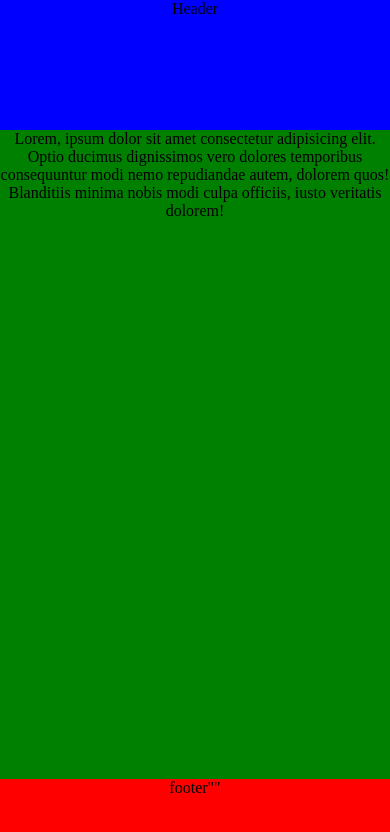
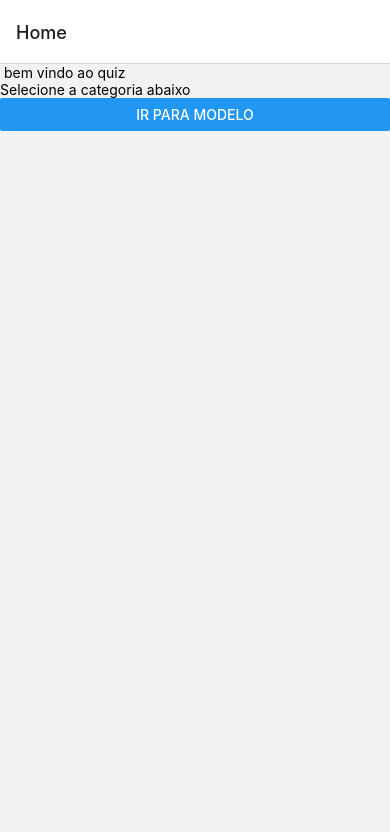
Before and after one commit to Yuri134X/QuizReactNative, a React Native app: screen /Home in a window 390 px wide. Shown: the top 832 px of the page. Built offline with nearby package versions, Linux system fonts and the light colour scheme.

Commit message:
inicio quiz

```diff
--- a/App.jsx
+++ b/App.jsx
@@ -1,24 +1,25 @@
-import { StatusBar } from 'expo-status-bar';
-import { ScrollView, StyleSheet, Text, View } from 'react-native';
-import { NavigationContainer } from '@react-navigation/nactive';
+
+import {StyleSheet, Text, View } from 'react-native';
+import { createNativeStackNavigator } from '@react-navigation/native-stack';
+import { NavigationContainer } from '@react-navigation/native';
+import homeScreen from './screens/homeScreen';
+import ModelScreen from './screens/ModelScreen';
+
+const Stack = createNativeStackNavigator();
+
 
 export default function App() {
   return (
-    <View style={styles.container}>
+    <NavigationContainer>
+        <Stack.Navigator initialRouteName='Home'>
 
-      <view  style={styles.header}>
-        <text>Header</text>
-      </view>
+          <Stack.Screen name='Model' component={ModelScreen}  />
 
-      <ScrollView style={styles.main}>
-        <text> Lorem, ipsum dolor sit amet consectetur adipisicing elit. Optio ducimus dignissimos vero dolores temporibus consequuntur modi nemo repudiandae autem, dolorem quos! Blanditiis minima nobis modi culpa officiis, iusto veritatis dolorem!</text>
-        </ScrollView>
+          <Stack.Screen name='Home' component={homeScreen}  />
 
-      <view style={styles.footer}>
-      <text > footer</text>""
-      </view>
+        </Stack.Navigator>
 
-    </View>
+    </NavigationContainer>
 
   );
 }
@@ -29,23 +30,6 @@ const styles = StyleSheet.create({
     backgroundColor: '#fff',
     alignItems: 'center',
     justifyContent: 'center',
-    textAlign: 'center'
-  },
-  header: {
-    flex: 0.2,
-     backgroundColor: 'blue',
-      width: '100%'
-    },
-    main: {
-      flex: 1,
-      backgroundColor: 'green',
-      width: '100%'
-    },
-
-      footer: {
-        flex: 0.1,
-         backgroundColor: 'red',
-          width: '100%'}
-
+    textAlign: 'center'}
 
 });
--- /dev/null
+++ b/screens/ModelScreen.jsx
@@ -0,0 +1,14 @@
+import React from 'react'
+import { StyleSheet, Text, View } from 'react-native'
+
+const ModelScreen = () => {
+    return (
+        <View>
+            <Text>soup</Text>
+        </View>
+    )
+}
+
+export default ModelScreen
+
+const styles = StyleSheet.create({})
--- /dev/null
+++ b/screens/homeScreen.jsx
@@ -0,0 +1,20 @@
+import React from 'react'
+import { Button, StyleSheet, Text, View } from 'react-native'
+import {useNavigation } from '@react-navigation/native'
+
+const homeScreen = ({Navigation}) => {
+    return (
+        <View>
+            <Text> bem vindo ao quiz</Text>
+            <Text>Selecione a categoria abaixo </Text>
+
+            <Button title='Ir para modelo' >
+
+            </Button>
+        </View>
+    )
+}
+
+export default homeScreen
+
+const styles = StyleSheet.create({})
```
